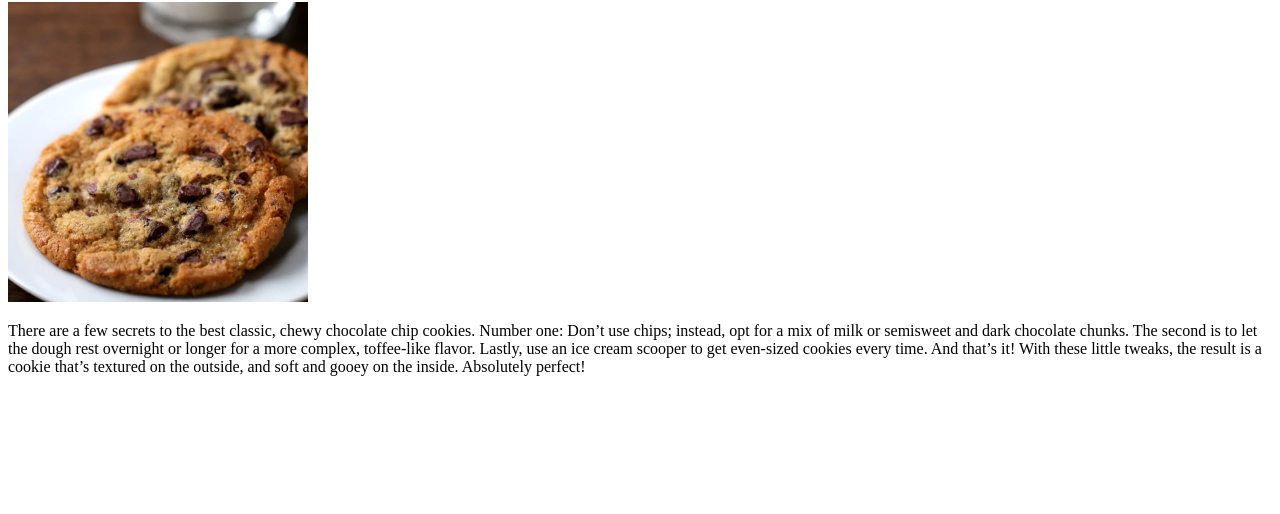
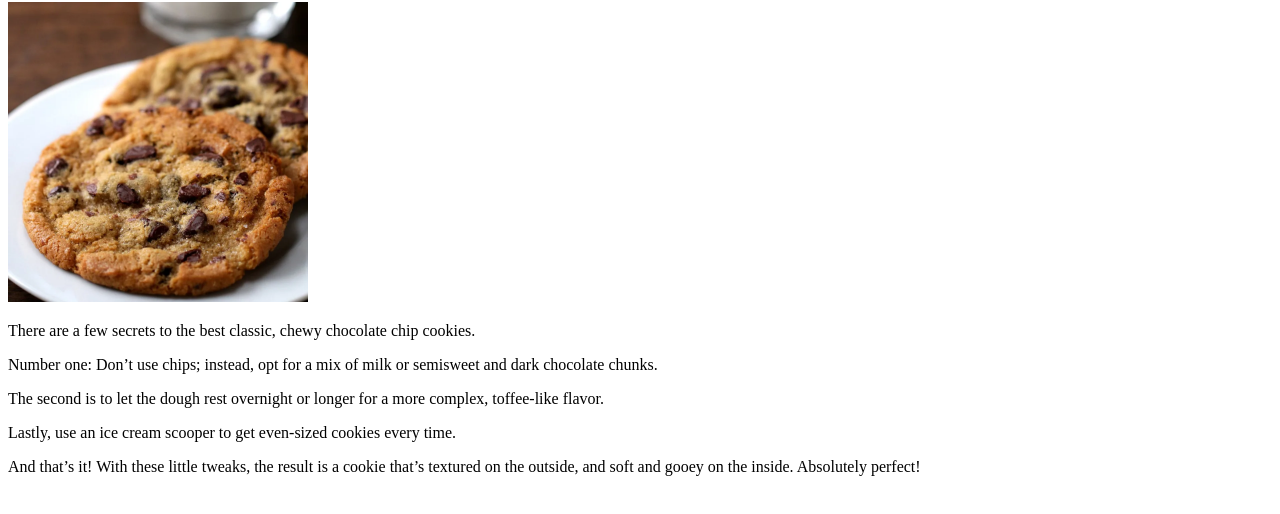
Before and after one commit to Santaneu/odin-recipes, a plain HTML site: page recipes/cookies.html in a window 1280 px wide. Shown: the part 78-592 px from the top of the page. Drawn offline with Linux system fonts and the light colour scheme; files whose address does not match are found by name.

Commit message:
Added paragraphs

```diff
--- a/recipes/cookies.html
+++ b/recipes/cookies.html
@@ -9,11 +9,11 @@
 <body>
     <h1>Cookies</h1>
     <img src="/home/santaneu/repos/odin-recipes/img/cookies.jpg" alt="The Perfect Cookie" width="300">
-    <p>There are a few secrets to the best classic, chewy chocolate chip cookies.
-        Number one: Don’t use chips; instead, opt for a mix of milk or semisweet and dark chocolate chunks.
-        The second is to let the dough rest overnight or longer for a more complex, toffee-like flavor.
-        Lastly, use an ice cream scooper to get even-sized cookies every time.
-        And that’s it! With these little tweaks, the result is a cookie that’s textured on the outside, and soft and gooey on the inside. Absolutely perfect!
+    <p>There are a few secrets to the best classic, chewy chocolate chip cookies.</p>
+   <p> Number one: Don’t use chips; instead, opt for a mix of milk or semisweet and dark chocolate chunks.</p>
+    <p> The second is to let the dough rest overnight or longer for a more complex, toffee-like flavor.</p>
+    <p>Lastly, use an ice cream scooper to get even-sized cookies every time.</p>
+    <p>And that’s it! With these little tweaks, the result is a cookie that’s textured on the outside, and soft and gooey on the inside. Absolutely perfect!</p>
 
 
 </body>
```
